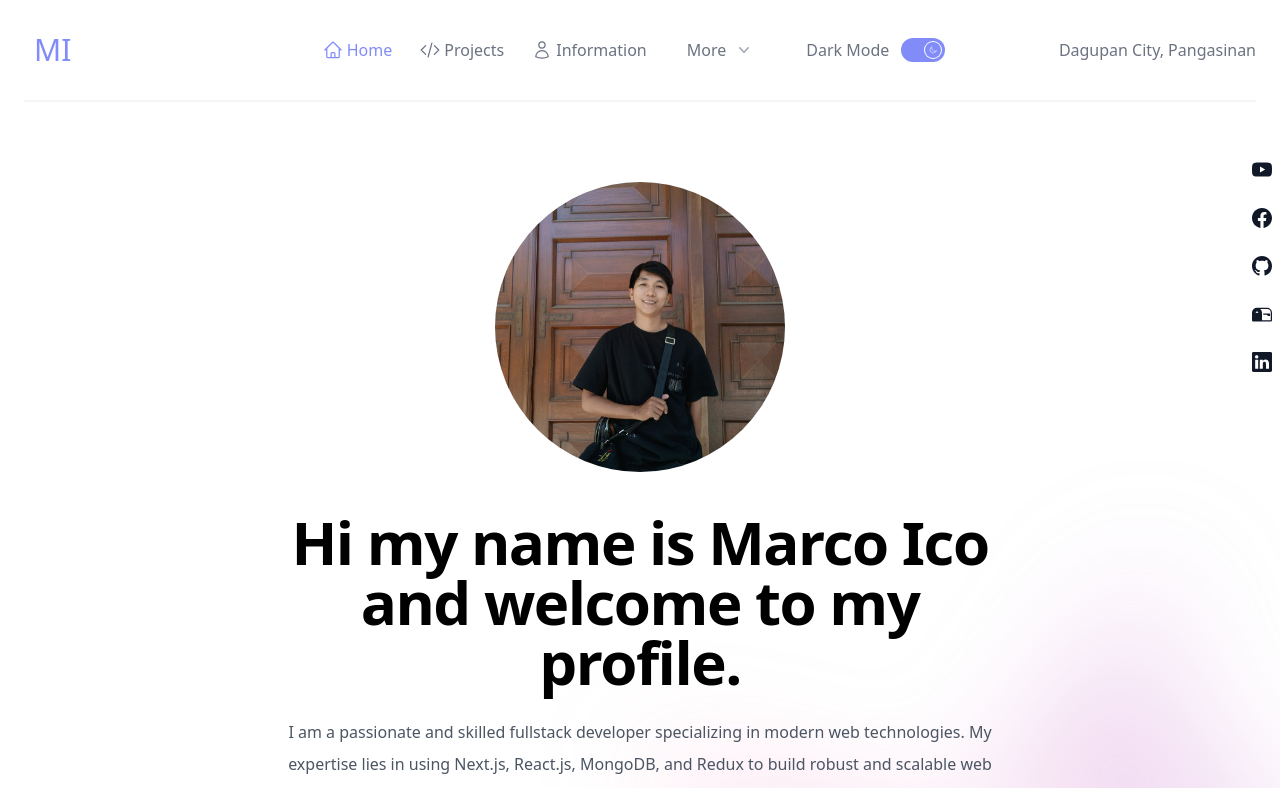
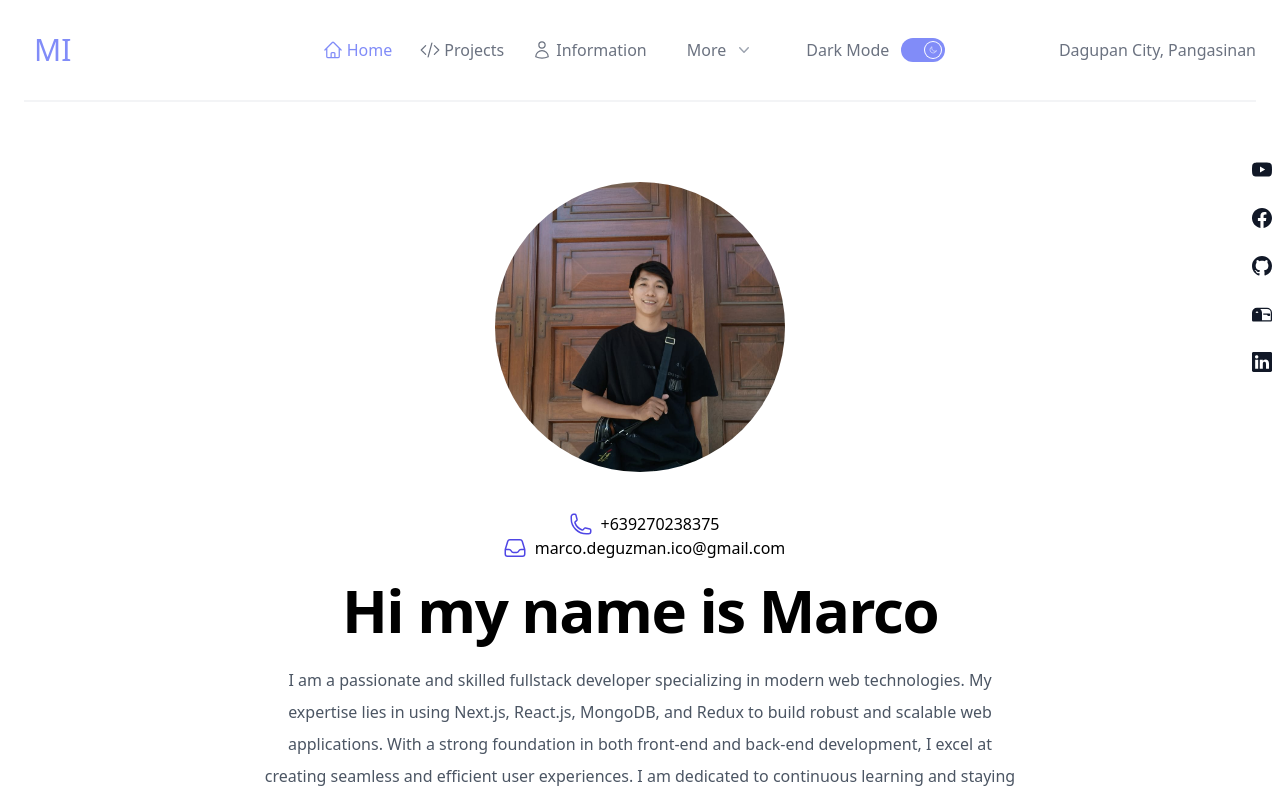
Before and after one commit to aikho20/port-folio-next-js, a Next.js app: page / in a window 1280 px wide. Shown: the top 788 px of the page. Built offline with nearby package versions, Linux system fonts and the light colour scheme.

Commit message:
ui update

```diff
--- a/pages/index.js
+++ b/pages/index.js
@@ -3,10 +3,11 @@ import { experience, skillSet } from "../data/home";
 import SocialMedia from "../components/Layouts/SocialMedial";
 import { useTheme } from "next-themes";
 import Link from "next/link";
+import { InboxIcon, PhoneIcon } from "@heroicons/react/24/outline";
 
 export default function Home() {
   return (
-    <>
+    <div className="relative">
       <Header activePage={1} />
       <div className="fixed w-10 z-10 right-0 bg-transparent">
         <SocialMedia />
@@ -14,26 +15,36 @@ export default function Home() {
       <main className="dark:bg-black-400 mx-auto max-w-7xl px-6 ">
         <div className="px-6 lg:px-8">
           <div className="mx-auto max-w-3xl pt-20 pb-32 sm:pt-20 sm:pb-40">
-            <div>
-              <div className="sm:mb-8 sm:flex sm:justify-center items-center w-100">
+            <div className="sm:mb-8 flex items-center justify-center w-100">
               <img
                 src="/428609452_7589859704366118_4207315446027319890_n (1).jpg"
-                  className="h-[290px] w-[290px] rounded-full mb-2"
+                className="h-[290px] w-[290px] rounded-full mb-2 flex"
               />
+            </div>
+            <div className="flex flex-col justify-around my-5">
+              <p className="text-md flex flex-row space-x-3 justify-center items-center">
+                <PhoneIcon className="h-6 w-6 text-indigo-600 mx-2" />
+                +639270238375
+              </p>
+              <p className="text-md flex flex-row space-x-3 justify-center items-center">
+                <InboxIcon className="h-6 w-6 text-indigo-600 mx-2" />
+                marco.deguzman.ico@gmail.com
+              </p>
             </div>
             <div>
               <h1 className="text-4xl font-bold tracking-tight sm:text-center sm:text-6xl">
-                  Hi my name is Marco Ico and welcome to my profile.
+                Hi my name is Marco
               </h1>
+
               <p className="mt-6 leading-8 text-gray-600 sm:text-center text-md">
                 I am a passionate and skilled fullstack developer specializing
-                  in modern web technologies. My expertise lies in using
-                  Next.js, React.js, MongoDB, and Redux to build robust and
-                  scalable web applications. With a strong foundation in both
-                  front-end and back-end development, I excel at creating
-                  seamless and efficient user experiences. I am dedicated to
-                  continuous learning and staying updated with the latest
-                  industry trends to deliver high-quality solutions.
+                in modern web technologies. My expertise lies in using Next.js,
+                React.js, MongoDB, and Redux to build robust and scalable web
+                applications. With a strong foundation in both front-end and
+                back-end development, I excel at creating seamless and efficient
+                user experiences. I am dedicated to continuous learning and
+                staying updated with the latest industry trends to deliver
+                high-quality solutions.
               </p>
               <div className="mt-8 flex gap-x-4 sm:justify-center">
                 <Link
@@ -73,7 +84,6 @@ export default function Home() {
                   </linearGradient>
                 </defs>
               </svg>
-              </div>
             </div>
           </div>
         </div>
@@ -126,6 +136,6 @@ export default function Home() {
           </div>
         </div>
       </main>
-    </>
+    </div>
   );
 }
```
Lines whose indentation alone changed are shown as unchanged.
